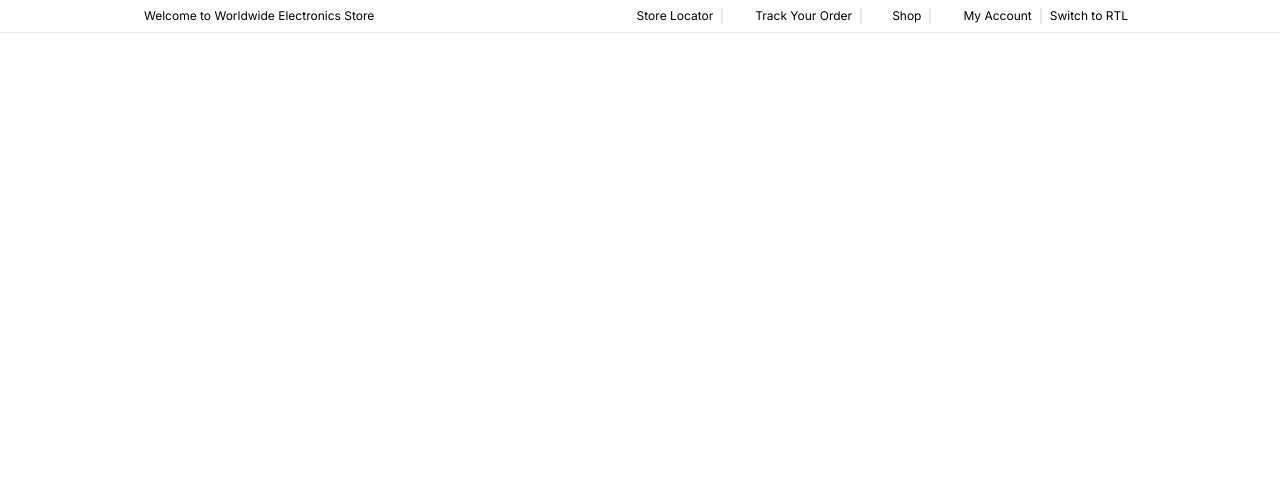
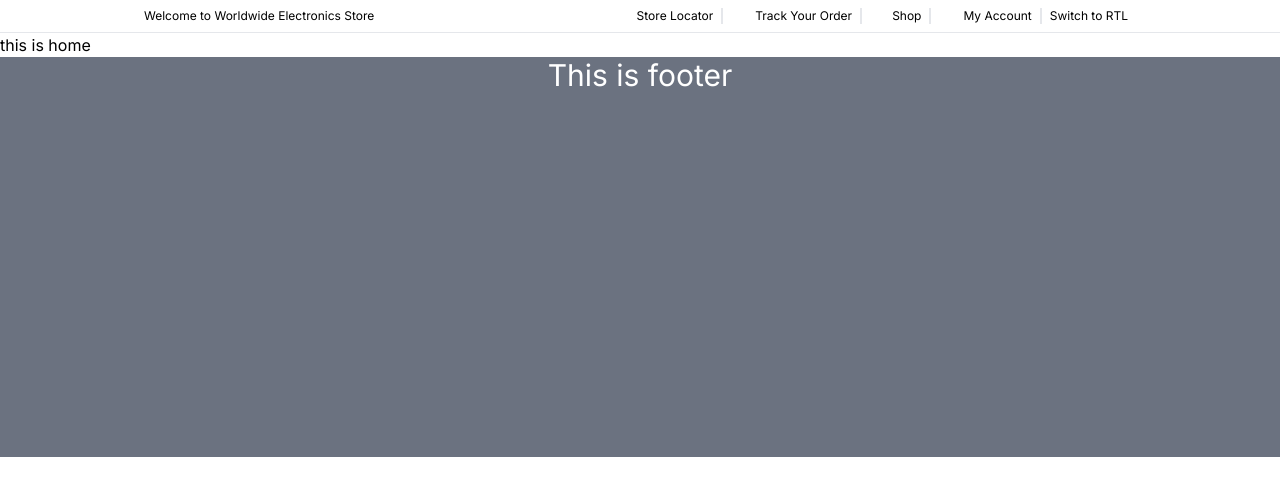
Before and after one commit to Sparrow48/e-commerce, a React (Create React App) app: page / in a window 1280 px wide. Shown: the top 496 px of the page. Built offline with nearby package versions, Linux system fonts and the light colour scheme; some icons are missing.

Commit message:
added layout

```diff
--- a/src/App.js
+++ b/src/App.js
@@ -1,6 +1,8 @@
 import { BrowserRouter as Router } from "react-router-dom";
 
 import Header from "./components/Header/Header";
+import Layout from "./Layout/Layout";
+import Home from "./views/Home";
 
 import "./App.css";
 
@@ -8,7 +10,9 @@ function App() {
   return (
     <div className="font-inter">
       <Router>
-        <Header></Header>
+        <Layout>
+          <Home />
+        </Layout>
       </Router>
     </div>
   );
--- /dev/null
+++ b/src/Layout/Layout.jsx
@@ -0,0 +1,20 @@
+import React from "react";
+
+import Footer from "../components/Footer/Footer";
+import Header from "../components/Header/Header";
+
+const Layout = ({ children }) => {
+  return (
+    <div>
+      <div>
+        <Header />
+      </div>
+      <div>{children}</div>
+      <div>
+        <Footer />
+      </div>
+    </div>
+  );
+};
+
+export default Layout;
--- /dev/null
+++ b/src/components/Footer/Footer.jsx
@@ -0,0 +1,13 @@
+import React from "react";
+
+const Footer = () => {
+  return (
+    <div>
+      <div className="h-[400px] bg-gray-500 text-white text-center text-3xl">
+        This is footer
+      </div>
+    </div>
+  );
+};
+
+export default Footer;
--- /dev/null
+++ b/src/views/Home.jsx
@@ -0,0 +1,7 @@
+import React from "react";
+
+const Home = () => {
+  return <div>this is home</div>;
+};
+
+export default Home;
```
